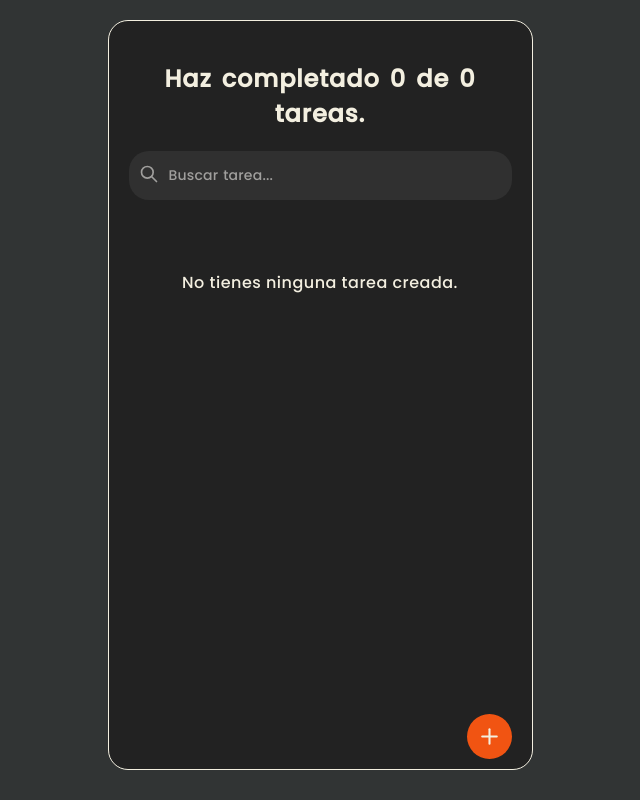
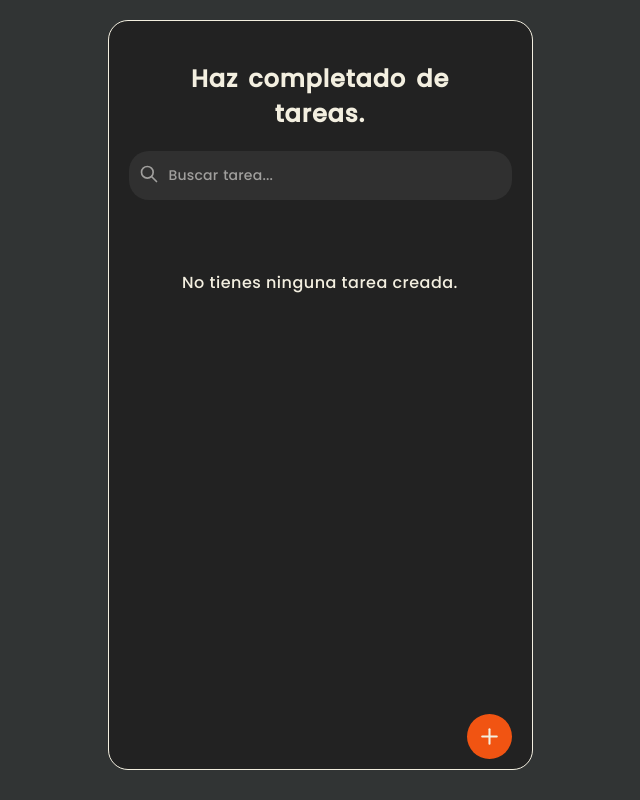
Before and after one commit to ramez-cesar/todo-list, a React (Vite) app: page / in a window 1280 px wide. Shown: the whole page, without its empty margins (320-960 px from the left). Built offline with nearby package versions, Linux system fonts and the light colour scheme.

Commit message:
Remove context from component TaskCounter

```diff
--- a/src/components/TaskCounter/TaskCounter.jsx
+++ b/src/components/TaskCounter/TaskCounter.jsx
@@ -1,10 +1,7 @@
-import React, { useContext } from 'react'
-import { TaskContext } from '../../contexts/TaskProvider/TaskProvider'
+import React from 'react'
 import './TaskCounter.css'
 
-export default function TaskCounter () {
-  const { completedTask, totalTask } = useContext(TaskContext)
-
+export default function TaskCounter ({ completedTask, totalTask }) {
   return (
     <h1 className='task-counter'>
       Haz completado {completedTask} de {totalTask} tareas.
```
